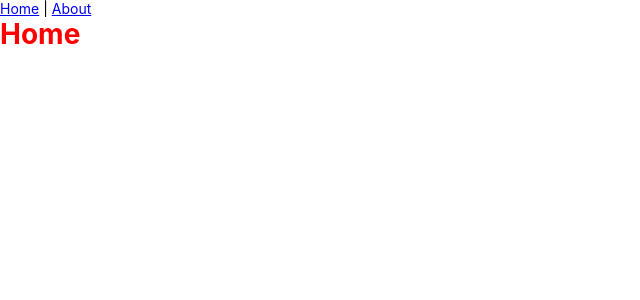
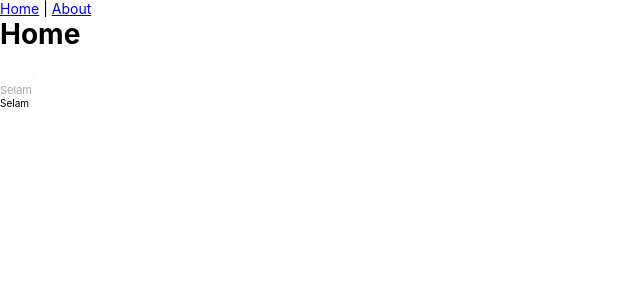
Before and after one commit to keremsirin/vue-instagram-clone, a Vue app: page / in a window 1280 px wide. Shown: the top 300 px of the page, without its empty margins (0-640 px from the left). Built offline with nearby package versions, Linux system fonts and the light colour scheme.

Commit message:
font component adjusted

```diff
--- /dev/null
+++ b/src/components/CustomText.vue
@@ -0,0 +1,38 @@
+<template>
+  <component :is="tag" :class="size">
+    <slot />
+  </component>
+</template>
+
+<script>
+export default {
+  name: 'CustomText',
+  props: {
+    tag: {
+      type: String,
+      default: 'span'
+    },
+    size: {
+      type: String,
+      default: 'normal', // normal: 14, small:12, xsmall:11, xxsmall:10
+      validator: function(value) {
+        return ['normal', 'small', 'xsamll', 'xxsmall'].indexOf(value) !== -1
+      }
+    }
+  }
+}
+</script>
+
+<style scoped>
+.normal {
+}
+.small {
+  font-size: 12px;
+}
+.xsmall {
+  font-size: 11px;
+}
+.xxsmall {
+  font-size: 10px;
+}
+</style>
--- a/src/views/Home.vue
+++ b/src/views/Home.vue
@@ -1,23 +1,32 @@
 <template>
   <div class="home">
     <h1>Home</h1>
+    <CustomText class="a1" tag="p">Selam</CustomText>
+    <CustomText class="a2" tag="p" size="small">Selam</CustomText>
+    <CustomText class="a3" tag="p" size="xsmall">Selam</CustomText>
+    <CustomText tag="p" size="xxsmall">Selam</CustomText>
   </div>
 </template>
 
 <script>
-// @ is an alias to /src
+import CustomText from '@/components/CustomText'
 
 export default {
-  name: 'Home'
+  name: 'Home',
+  components: {
+    CustomText
+  }
 }
 </script>
 
 <style scoped>
-h1 {
-  color: red;
-
-  @media (--t) {
-    color: blue;
-  }
+.a1 {
+  color: rgb(var(--a72));
+}
+.a2 {
+  color: rgb(var(--b3f));
+}
+.a3 {
+  color: rgb(var(--ba8));
 }
 </style>
```
